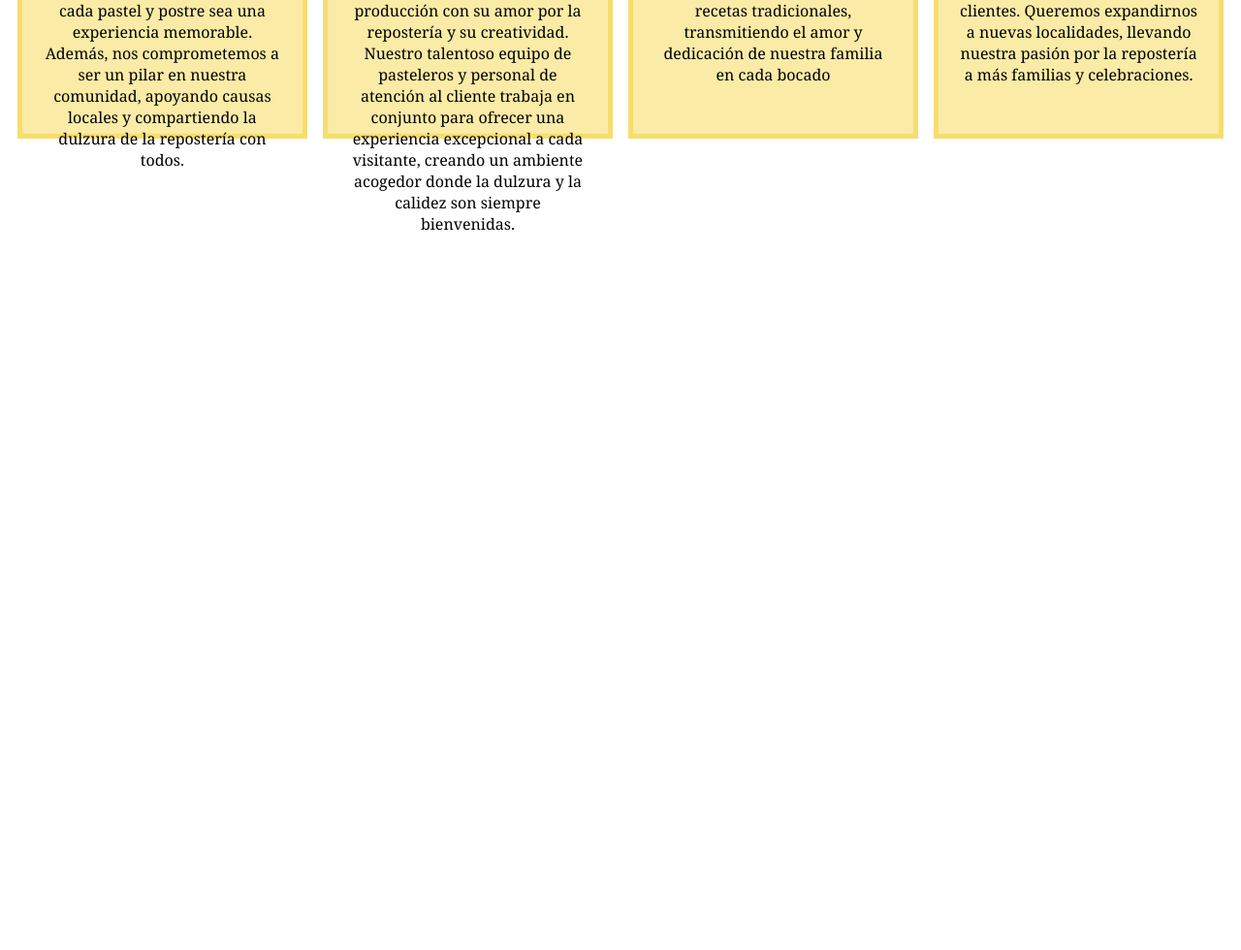
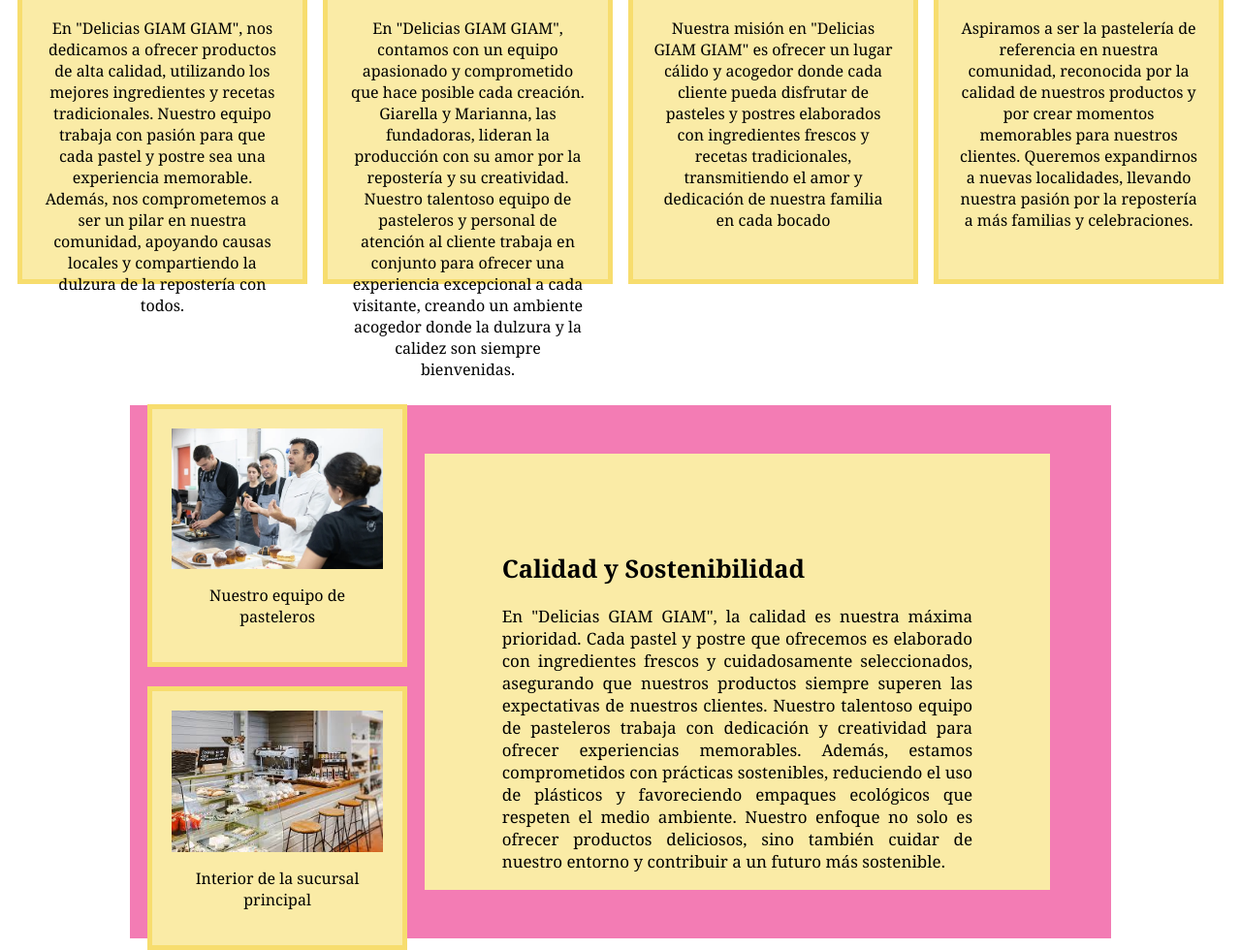
Before and after one commit to giaaryc/PaginaWeb, a plain HTML site: page Nosotros.html in a window 1280 px wide. Shown: the part 1945-2925 px from the top of the page at 97% size. Before the commit the page ends 2187 px from the top, so only its background shows below. Drawn offline with Linux system fonts and the light colour scheme.

Commit message:
Se estructuro INFO EXTRA en NOSOTROS

```diff
--- a/Nosotros.html
+++ b/Nosotros.html
@@ -68,20 +68,25 @@
                 </div>
             </div>
 
-            <!--
-            <section>
-                <div>
-                    <img src="imagenes/pasteleros.webp" alt="Equipo de pasteleros">
-                    <p>Nuestro equipo de pasteleros</p>
-                    <img src="imagenes/pateleria 1.jfif" alt="Tienda principal">
-                    <p>Interior de la sucursal principal</p>
+            <div class="InfoExtra">
+                <div class="GaleriaInfo">
+                    <div class="GaleriaInfo-item">
+                        <img src="imagenes/pasteleros.webp" alt="Equipo de pasteleros">
+                        <p>Nuestro equipo de pasteleros</p>
+                    </div>
+                    <div class="GaleriaInfo-item">
+                        <img src="imagenes/pateleria 1.jfif" alt="Tienda principal">
+                        <p>Interior de la sucursal principal</p>
+                    </div>
                 </div>
-                <div>
+                <div class="InfoExtra-item">
                     <h2>Calidad y Sostenibilidad</h2>
                     <p>En "Delicias GIAM GIAM", la calidad es nuestra máxima prioridad. Cada pastel y postre que ofrecemos es elaborado con ingredientes frescos y cuidadosamente seleccionados, asegurando que nuestros productos siempre superen las expectativas de nuestros clientes. Nuestro talentoso equipo de pasteleros trabaja con dedicación y creatividad para ofrecer experiencias memorables. Además, estamos comprometidos con prácticas sostenibles, reduciendo el uso de plásticos y favoreciendo empaques ecológicos que respeten el medio ambiente. Nuestro enfoque no solo es ofrecer productos deliciosos, sino también cuidar de nuestro entorno y contribuir a un futuro más sostenible.</p>
                 </div>
-            </section>
+            </div>
         </main>
+
+        <!--
         <footer>
             <img src="imagenes/mapa principal.png" alt="Mapa sucursal principal">
             <form>
--- a/Style.css
+++ b/Style.css
@@ -356,7 +356,6 @@ form h1{
     align-items: center;
     background-color: #fd7bb8;
     width: 100%;
-
 }
 
 .Vertical-item{
@@ -387,7 +386,7 @@ form h1{
     flex-direction: row;
     justify-content: space-between;
     align-items: center;
-    height: 400px;
+    height: 700px;
     padding: 10px;
     margin-top: 140px;
 }
@@ -399,7 +398,6 @@ form h1{
     height: 420px;
     text-align: center;
     border: #f7dd6e solid 5px;
-
 }
 
 .Informacion-item img {
@@ -412,3 +410,51 @@ form h1{
 }
 
 /* */
+.InfoExtra {
+    display: grid;
+    justify-items: center;
+    background-color: #f37cb4;
+    grid-template-columns: 30% 60%;
+    width: 80%;
+    height: 550px;
+    margin: 0 auto;
+
+}
+.GaleriaInfo {
+    display: flex;
+    flex-direction: column;
+    justify-content: center;
+    align-items: center;
+    width: 80%;
+    height: 500px;
+    margin: 20px;
+    padding: 20px;
+}
+
+.GaleriaInfo-item{
+    background-color:#FAEBA6;
+    display: flex;
+    flex-direction: column;
+    justify-content: center;
+    align-items: center;
+    padding: 20px;
+    margin-bottom: 20px;
+    width: 90%;
+    text-align: center;
+    border: #f7dd6e solid 5px;
+}
+
+.GaleriaInfo-item img{
+    max-width: 100%;
+    max-height: 100%;
+}
+
+.InfoExtra-item {
+    background-color: #FAEBA6;
+    width: 80%;
+    height: 290px;
+    font-size: 17px;
+    padding: 80px;
+    margin: 50px auto;
+    text-align: justify;
+}
```
